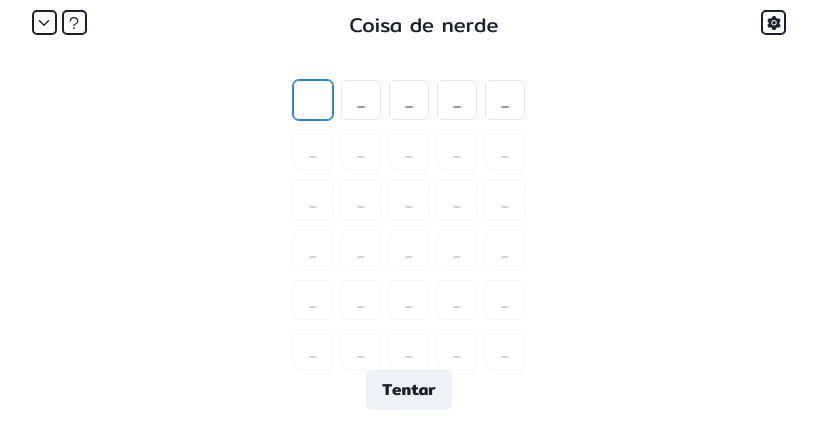
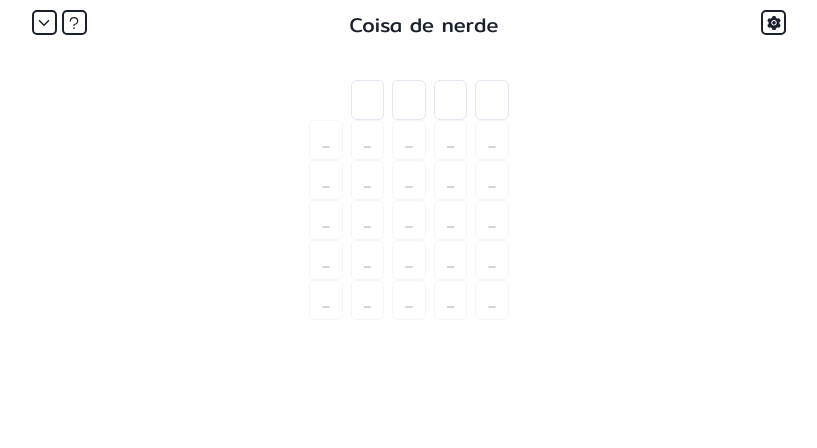
Before and after one commit to Tiago195/termo-CDN, a React (Create React App) app: page / in a window 1280 px wide. Shown: the top 448 px of the page, without its empty margins (231-1048 px from the left). Built offline with nearby package versions, Linux system fonts and the light colour scheme.

Commit message:
feat: :sparkles:

```diff
--- a/package.json
+++ b/package.json
@@ -18,6 +18,7 @@
     "react-dom": "^18.2.0",
     "react-icons": "^3.11.0",
     "react-scripts": "5.0.1",
+    "react-simple-keyboard": "^3.4.247",
     "typescript": "^4.9.4",
     "web-vitals": "^2.1.4"
   },
--- a/src/App.tsx
+++ b/src/App.tsx
@@ -1,4 +1,4 @@
-import React, { useEffect, useState } from "react"
+import React, { useEffect, useRef, useState } from "react"
 import {
   ChakraProvider,
   Box,
@@ -9,7 +9,7 @@ import {
   useDisclosure,
 } from "@chakra-ui/react"
 import { IMatch } from "./interfaces/IMatch";
-import { defaultColor, defaultCurrentAttempt, defaultMatch, findInDb, getStorage, validLetter } from "./utils";
+import { defaultColor, defaultCurrentAttempt, defaultMatch, findInDb, getNotFoundLetters, getStorage, validLetter } from "./utils";
 import { Clipboard } from "./components/Clipboard";
 import { ICurrentAttempt } from "./interfaces/ICurrentAttempt";
 import { IAttempt } from "./interfaces/IAttempt";
@@ -17,6 +17,7 @@ import { Header } from "./components/Header";
 import './index.css'
 import { IColor } from "./interfaces/IColor";
 import { EndGame } from "./components/EndGame";
+import KeyboardWrapper from "./components/KeyboardWrapper";
 
 export const App = () => {
   const storage = getStorage('config')
@@ -26,27 +27,42 @@ export const App = () => {
   const [colors, setColors] = useState<IColor>(storage.colors || defaultColor);
   const [isWin, setIsWin] = useState(false);
   const { isOpen, onOpen, onClose } = useDisclosure();
-  console.log(match.letters);
+  const main = useRef<HTMLDivElement>(null)
+  const [currentLetter, setCurrentLetter] = useState<string[]>(['', '', '', '', '']);
+  const [notFoundLetters, setNotFoundLetters] = useState('');
 
-
-  const [currentLetter, setCurrentLetter] = useState<string>('');
   const toast = useToast();
 
   const nextClipboard = () => {
     setMatch((old) => ({ ...old, currentClipboard: old.currentClipboard + 1 }))
   }
 
+  const resetGame = () => {
+    window.location.reload()
+    // onClose()
+    // setCurrentLetter(['', '', '', '', ''])
+    // setMatch(defaultMatch(dificult as 'Solo'))
+  }
+
+  const setFocus = (index = 0) => {
+    (main.current?.firstElementChild?.children[match.chance + 1].children[index] as HTMLInputElement)?.focus()
+  }
+
   const sendTry = () => {
-    if (!findInDb(currentLetter)) {
+    if (currentLetter.every(e => e)) setFocus(4)
+    else setFocus()
+
+    if (!findInDb(currentLetter.join(''))) {
       toast({
         status: "info",
         duration: 2000,
-        title: "Palavra invalida 😒"
+        title: "Palavra invalida 😒",
+        position: 'top'
       })
       return
     }
 
-    const t = match.letters.map((e, i) => validLetter(e.split(''), currentLetter.split('')))
+    const t = match.letters.map((e, i) => validLetter(e.split(''), currentLetter))
 
     const hAttempts = match.letters
       .map((e, i) => {
@@ -62,7 +78,7 @@ export const App = () => {
     setMatch((match) => ({
       ...match,
       chance: match.chance + 1,
-      historyLetters: [...match.historyLetters, currentLetter],
+      historyLetters: [...match.historyLetters, currentLetter.join('')],
       historyAttempts: hAttempts,
       isCorrect
     }))
@@ -72,11 +88,14 @@ export const App = () => {
     }
 
     if (isCorrect.every(e => e) || match.chance + 1 === match.maxChance) setIsWin(match.chance + 1 !== match.maxChance)
+
+    setCurrentLetter(['', '', '', '', '']);
+    setNotFoundLetters(getNotFoundLetters(hAttempts))
   }
 
-  useEffect(() => {
-    setMatch(defaultMatch(dificult as 'Solo' | 'Dueto' | 'Quarteto'))
-  }, [dificult])
+  // useEffect(() => {
+  //   setMatch(defaultMatch(dificult as 'Solo' | 'Dueto' | 'Quarteto'))
+  // }, [dificult])
 
   useEffect(() => {
     setMatch(defaultMatch(dificult as 'Solo' | 'Dueto' | 'Quarteto'))
@@ -85,19 +104,21 @@ export const App = () => {
   useEffect(() => {
     if (isWin || match.chance === match.maxChance) {
       onOpen()
-      console.log("vc ganhou");
+    } else {
+      setFocus()
     }
 
   }, [match.chance])
 
   return (
     <ChakraProvider theme={theme}>
-      <Box textAlign="center" fontSize="xl">
-        <Header onChange={setDificult} changeMode={setMode} mode={mode} changeColor={setColors} colors={colors} />
-        <EndGame isOpen={isOpen} onOpen={onOpen} onClose={onClose} isWin={isWin} match={match} />
-        <Flex justifyContent={mode ? 'center' : 'space-evenly'} alignItems="center" marginTop="40px" w="100vw">
+      <Box minH="100vh" overflowX="hidden" textAlign="center" fontSize="xl">
+        <Header setMatch={setMatch} endGame={isOpen} onChange={setDificult} changeMode={setMode} mode={mode} changeColor={setColors} colors={colors} setCurrentLetter={setCurrentLetter} />
+        <EndGame resetGame={resetGame} colors={colors} isOpen={isOpen} onOpen={onOpen} onClose={onClose} isWin={isWin} match={match} />
+        {/* <input type="text" /> */}
+        <Flex justifyContent={mode ? 'center' : 'space-evenly'} wrap="wrap" ref={main} alignItems="center" gap="20px" margin="0 auto" marginTop={['25px', '40px']} w="100vw" maxW="1440px">
           {match.letters.map((letter, i) => (
-            <Flex flexDirection="column" key={i} gap="10px">
+            <Flex flexDirection="column" key={i} >
               <Clipboard
                 index={i}
                 letter={letter}
@@ -110,11 +131,12 @@ export const App = () => {
                 nextClipboard={nextClipboard}
                 colors={colors}
                 sendTry={sendTry}
+                currentLetter={currentLetter}
               />
             </Flex>
           ))}
         </Flex>
-        <Button onClick={sendTry}>Tentar</Button>
+        <KeyboardWrapper notFoundLetters={notFoundLetters} historyAttempts={match.historyAttempts} sendTry={sendTry} setCurrentLetter={setCurrentLetter} />
       </Box>
     </ChakraProvider>
   )
--- a/src/components/Attempt.tsx
+++ b/src/components/Attempt.tsx
@@ -12,24 +12,35 @@ type Props = {
   historyLetter: string
   index: number
   historyAttempts: IAttempt[]
-  setCurrentLetter: React.Dispatch<React.SetStateAction<string>>
+  setCurrentLetter: React.Dispatch<React.SetStateAction<string[]>>
+  currentLetter: string[]
   isCorrect: boolean
   colors: IColor
   sendTry: () => void
 }
 
-export const Attempt = ({ match, isCorrect, setMatch, sendTry, colors, historyLetter, historyAttempts, index, setCurrentLetter }: Props) => {
-  // lembrar de voltar aqui depois
-  const refInput = useRef<HTMLInputElement>(null);
+export const Attempt = ({ match, isCorrect, currentLetter, setMatch, sendTry, colors, historyLetter, historyAttempts, index, setCurrentLetter }: Props) => {
+  const currentValue = match.chance === index ? currentLetter.reduce((a, b) => a += b === '' ? ' ' : b, '') : '';
 
-  const handleChange = (str: string) => {
-    setCurrentLetter(str)
-  }
+  const sendIfEnter = ({ target, key }: any) => {
+    if (key === "ArrowRight") target.nextElementSibling?.focus();
+    if (key === "ArrowLeft") target.previousElementSibling?.focus();
 
-  const sendIfEnter = ({ key }: any) => {
+    const index = Number(target.getAttribute("data-index"))
+    if (key.length === 1) {
+      setCurrentLetter((oldLetter) => oldLetter.map((e, i) => i === index ? key.toLowerCase() : e))
+      target.nextElementSibling?.focus();
+    }
+    if (key === "Backspace") {
+      if (currentLetter[index] === '') {
+        setCurrentLetter((oldLetter) => oldLetter.map((e, i) => i === index - 1 ? '' : e))
+        target.previousElementSibling?.focus()
+      }
+      setCurrentLetter((oldLetter) => oldLetter.map((e, i) => i === index ? '' : e))
+    }
+
     if (key === "Enter") {
       sendTry()
-      // refInput.current?.focus()
     }
   }
 
@@ -42,10 +53,9 @@ export const Attempt = ({ match, isCorrect, setMatch, sendTry, colors, historyLe
 
     return colors.default
   }
-  // console.log(historyLetter);
 
   return (
-    <HStack>
+    <HStack maxW={[`100px`, '200px']} >
       {historyAttempts || isCorrect ? (
         <PinInput
           type='alphanumeric'
@@ -53,23 +63,23 @@ export const Attempt = ({ match, isCorrect, setMatch, sendTry, colors, historyLe
           placeholder="🥳"
         >
           {Array.from({ length: 5 }).map((e, i) => (
-            <PinInputField key={i} bgColor={historyAttempts ? getColor(historyAttempts[i]) : undefined} readOnly />
+            <PinInputField marginInlineStart='0px !important' maxH={['20px', '40px']} margin='0' key={i} bgColor={historyAttempts ? getColor(historyAttempts[i]) : undefined} readOnly />
           ))}
         </PinInput>
       ) : (
         <PinInput
           type='alphanumeric'
           placeholder="_"
-          defaultValue=''
-          onChange={handleChange}
+          value={currentValue}
+          manageFocus={false}
           isDisabled={match.chance !== index}
-          autoFocus
+          focusBorderColor='rgba(255, 255, 255, 0.16)'
         >
-          <PinInputField onKeyUp={sendIfEnter} ref={refInput} />
-          <PinInputField onKeyUp={sendIfEnter} />
-          <PinInputField onKeyUp={sendIfEnter} />
-          <PinInputField onKeyUp={sendIfEnter} />
-          <PinInputField onKeyUp={sendIfEnter} />
+          <PinInputField marginInlineStart='0px !important' maxH={['20px', '40px']} onKeyDown={sendIfEnter} />
+          <PinInputField marginInlineStart='0px !important' maxH={['20px', '40px']} onKeyDown={sendIfEnter} />
+          <PinInputField marginInlineStart='0px !important' maxH={['20px', '40px']} onKeyDown={sendIfEnter} />
+          <PinInputField marginInlineStart='0px !important' maxH={['20px', '40px']} onKeyDown={sendIfEnter} />
+          <PinInputField marginInlineStart='0px !important' maxH={['20px', '40px']} onKeyDown={sendIfEnter} />
         </PinInput>
       )}
     </HStack>
--- a/src/components/Clipboard.tsx
+++ b/src/components/Clipboard.tsx
@@ -14,7 +14,8 @@ type Props = {
   match: IMatch
   mode: boolean
   setMatch: React.Dispatch<React.SetStateAction<IMatch>>
-  setCurrentLetter: React.Dispatch<React.SetStateAction<string>>
+  setCurrentLetter: React.Dispatch<React.SetStateAction<string[]>>
+  currentLetter: string[]
   nextClipboard: () => void
   historyAttempts: IAttempt[][]
   colors: IColor
@@ -22,7 +23,7 @@ type Props = {
   sendTry: () => void
 }
 
-export const Clipboard = ({ isCorrect, letter, sendTry, mode, nextClipboard, colors, setCurrentLetter, historyAttempts, index, match, setMatch }: Props) => {
+export const Clipboard = ({ isCorrect, letter, currentLetter, sendTry, mode, nextClipboard, colors, setCurrentLetter, historyAttempts, index, match, setMatch }: Props) => {
   const {
     isOpen: isVisible,
     onClose,
@@ -58,6 +59,7 @@ export const Clipboard = ({ isCorrect, letter, sendTry, mode, nextClipboard, col
                 historyAttempts={historyAttempts[i]}
                 setMatch={setMatch}
                 setCurrentLetter={setCurrentLetter}
+                currentLetter={currentLetter}
                 colors={colors}
                 isCorrect={isCorrect}
                 sendTry={sendTry}
@@ -73,6 +75,7 @@ export const Clipboard = ({ isCorrect, letter, sendTry, mode, nextClipboard, col
               historyAttempts={historyAttempts[i]}
               setMatch={setMatch}
               setCurrentLetter={setCurrentLetter}
+              currentLetter={currentLetter}
               colors={colors}
               isCorrect={isCorrect}
               sendTry={sendTry}
--- a/src/components/DrawerDificult.tsx
+++ b/src/components/DrawerDificult.tsx
@@ -9,6 +9,7 @@ type Props = {
 }
 
 export const DrawerDificult = ({ isOpen, onToggle }: Props) => {
+
   return (
     <Flex onClick={onToggle} border="2px" p={0} w="25px" h="25px" borderRadius="5px" justifyContent="center" alignItems="center" cursor="pointer">
       <Box transform={isOpen ? 'rotate(180deg)' : ''} transition={'all .4s'} fontSize="16px">
--- a/src/components/Header.tsx
+++ b/src/components/Header.tsx
@@ -2,7 +2,8 @@ import { Box, Flex, Text, useDisclosure } from '@chakra-ui/react'
 import React from 'react'
 import { AiOutlineInfoCircle } from 'react-icons/ai'
 import { IColor } from '../interfaces/IColor'
-import { setStorage } from '../utils'
+import { IMatch } from '../interfaces/IMatch'
+import { defaultMatch, setStorage } from '../utils'
 import { DrawerDificult } from './DrawerDificult'
 import { Instruction } from './Instruction'
 import { OptionsDificult } from './OptionsDificult'
@@ -13,18 +14,23 @@ type Props = {
   changeMode: React.Dispatch<React.SetStateAction<boolean>>
   mode: boolean
   changeColor: React.Dispatch<React.SetStateAction<IColor>>
+  setCurrentLetter: React.Dispatch<React.SetStateAction<string[]>>
+  setMatch: (value: React.SetStateAction<IMatch>) => void
   colors: IColor
+  endGame: boolean
 }
 
-export const Header = ({ onChange, changeMode, changeColor, mode, colors }: Props) => {
+export const Header = ({ setMatch, onChange, changeMode, changeColor, mode, colors, setCurrentLetter, endGame }: Props) => {
   const { isOpen, onToggle, onClose } = useDisclosure();
 
   const ChangeDificult = (str: string) => {
     // setCurrentLetter('')
+    setMatch(defaultMatch(str as 'Solo' | 'Dueto' | 'Quarteto'))
     setStorage('config', 'dificult', str)
     onChange(str)
+    setCurrentLetter(['', '', '', '', ''])
     onClose()
-    window.location.reload()
+    // window.location.reload()
   }
 
   return (
--- /dev/null
+++ b/src/components/KeyboardWrapper.tsx
@@ -0,0 +1,73 @@
+import { Box, Flex } from "@chakra-ui/react";
+import React, { FunctionComponent, useState, MutableRefObject, ChangeEvent, useRef, useEffect } from "react";
+import Keyboard, { KeyboardLayoutObject } from "react-simple-keyboard";
+import "react-simple-keyboard/build/css/index.css"
+import { IAttempt } from "../interfaces/IAttempt";
+
+type Props = {
+  sendTry: () => void
+  setCurrentLetter: React.Dispatch<React.SetStateAction<string[]>>
+  historyAttempts: IAttempt[][][]
+  notFoundLetters: string
+}
+
+export const KeyboardWrapper = ({ notFoundLetters, sendTry, setCurrentLetter, historyAttempts }: Props) => {
+
+  const keyboard = useRef<any>(null);
+
+  const layout = {
+    'default': [
+      'q w e r t y u i o p',
+      `a s d f g h j k l {bksp}`,
+      'z x c v b n m Enter',
+    ]
+  }
+
+  const onKeyReleased = (key: string) => {
+    if (key.length === 1) {
+      setCurrentLetter((old) => {
+        const index = old.findIndex(e => e === '')
+        const copy = [...old]
+        if (index === -1) copy[copy.length - 1] = key
+        else copy[index] = key
+        return copy
+      })
+    }
+
+    if (key === '{bksp}') {
+      setCurrentLetter((old) => {
+        const copy = [...old].reverse()
+        const index = copy.findIndex(e => e)
+        copy[index] = ''
+        return copy.reverse()
+      })
+    }
+
+    if (key === 'Enter') {
+      sendTry()
+    }
+  }
+
+
+  return (
+    <Flex color="black" bottom='0px' justifyContent="center" position='absolute' marginTop={['5px', '10px']} w="100vw" >
+      <Box w={['100vw', '80vw', '60vw']} h={['82px', 'auto']}>
+        <Keyboard
+          keyboardRef={r => (keyboard.current = r)}
+          layout={layout}
+          onRender={() => console.log("Rendered")}
+          display={{ '{bksp}': '⌫' }}
+          onKeyReleased={onKeyReleased}
+          buttonTheme={[
+            {
+              class: "notFound",
+              buttons: notFoundLetters
+            },
+          ]}
+        />
+      </Box>
+    </Flex>
+  );
+};
+
+export default KeyboardWrapper;
--- a/src/components/Settings.tsx
+++ b/src/components/Settings.tsx
@@ -1,11 +1,11 @@
 import { Box, Button, Flex, FormControl, FormLabel, Modal, ModalBody, ModalCloseButton, ModalContent, ModalHeader, ModalOverlay, Switch, Text, useDisclosure } from '@chakra-ui/react'
 import { ColorModeSwitcher } from "../ColorModeSwitcher"
-import React from 'react'
+import React, { createRef, useEffect, useRef, useState } from 'react'
 import { AiFillSetting, AiOutlineCheck, AiOutlineClose } from 'react-icons/ai'
 import { RiAlarmWarningLine } from 'react-icons/ri'
 import { Color } from './Color'
 import { IColor } from '../interfaces/IColor'
-import { defaultColor, setStorage } from '../utils'
+import { defaultColor, defaultConfig, getStorage, setStorage } from '../utils'
 import { IConfig } from '../interfaces/IConfig'
 
 type Props = {
@@ -16,16 +16,33 @@ type Props = {
 }
 
 export const Settings = ({ changeMode, changeColor, mode, colors }: Props) => {
+  // const [loading, setLoading] = useState(false);
+  const [config, setConfig] = useState<IConfig>(getStorage('config'));
   const { isOpen, onOpen, onClose } = useDisclosure()
 
-  const setColor = ({ target }: any) => {
-    changeColor((old) => ({ ...old, [target.id]: target.value }))
-    setStorage('config', 'colors', { ...colors, [target.id]: target.value })
+  const nilceMode = ({ target }: any) => {
+    setConfig((oldConfig) => ({ ...oldConfig, nilceMode: target.checked }))
   }
 
-  const nilceMode = ({ target }: any) => {
-    setStorage('config', 'nilceMode', target.checked)
-    changeMode(target.checked)
+  const saveConfigs = () => {
+    changeColor(config.colors)
+    changeMode(config.nilceMode)
+    setStorage('config', 'colors', { ...config.colors })
+    setStorage('config', 'nilceMode', config.nilceMode)
+    onClose()
+  }
+
+  const resetColor = () => {
+    setConfig((oldConfig) => ({ ...oldConfig, colors: defaultColor }))
+  }
+
+  const setColor = ({ target }: any) => {
+    setConfig((oldConfig) => ({ ...oldConfig, colors: { ...oldConfig.colors, [target.id]: target.value } }))
+  }
+
+  const cancel = () => {
+    setConfig(getStorage('config'))
+    onClose()
   }
 
   return (
@@ -34,7 +51,7 @@ export const Settings = ({ changeMode, changeColor, mode, colors }: Props) => {
         <AiFillSetting fontSize="16px" />
       </Flex>
 
-      <Modal isOpen={isOpen} onClose={onClose}>
+      <Modal isOpen={isOpen} onClose={cancel}>
         <ModalOverlay />
         <ModalContent>
           <ModalHeader>Configuração</ModalHeader>
@@ -53,10 +70,10 @@ export const Settings = ({ changeMode, changeColor, mode, colors }: Props) => {
                 </Box>
 
                 <Flex gap="10px" >
-                  <Color changeColor={setColor} Icon={AiOutlineCheck} id='success' bgColor={colors.success} />
-                  <Color changeColor={setColor} Icon={RiAlarmWarningLine} id='warning' bgColor={colors.warning} />
-                  <Color changeColor={setColor} Icon={AiOutlineClose} id='default' bgColor={colors.default} />
-                  <Button onClick={() => { changeColor(defaultColor); setStorage('config', 'colors', defaultColor) }} h="30px" p="0 5px">Resetar Cores</Button>
+                  <Color changeColor={setColor} Icon={AiOutlineCheck} id='success' bgColor={config.colors.success} />
+                  <Color changeColor={setColor} Icon={RiAlarmWarningLine} id='warning' bgColor={config.colors.warning} />
+                  <Color changeColor={setColor} Icon={AiOutlineClose} id='default' bgColor={config.colors.default} />
+                  <Button variant="outline" colorScheme="blue" onClick={resetColor} h="30px" p="0 5px">Resetar Cores</Button>
                 </Flex>
               </Flex>
 
@@ -64,8 +81,10 @@ export const Settings = ({ changeMode, changeColor, mode, colors }: Props) => {
                 <FormLabel htmlFor='mode' mb='0'>
                   Ligar modo nilce?
                 </FormLabel>
-                <Switch id='mode' size='lg' isChecked={mode} onChange={nilceMode} />
+                <Switch id='mode' size='lg' isChecked={config.nilceMode} onChange={nilceMode} />
               </FormControl>
+
+              <Button variant="outline" colorScheme="green" onClick={saveConfigs}>Salvar</Button>
             </Flex>
           </ModalBody>
         </ModalContent>
--- a/tsconfig.json
+++ b/tsconfig.json
@@ -1,6 +1,6 @@
 {
   "compilerOptions": {
-    "target": "es5",
+    "target": "es2015",
     "lib": [
       "dom",
       "dom.iterable",
```
Also changed, not shown: src/components/EndGame.tsx (+15 -4 lines), src/index.css (+19 -0 lines), src/utils/index.ts (+16 -7 lines), 1 other file (tests, documents, lock files or other folders).
